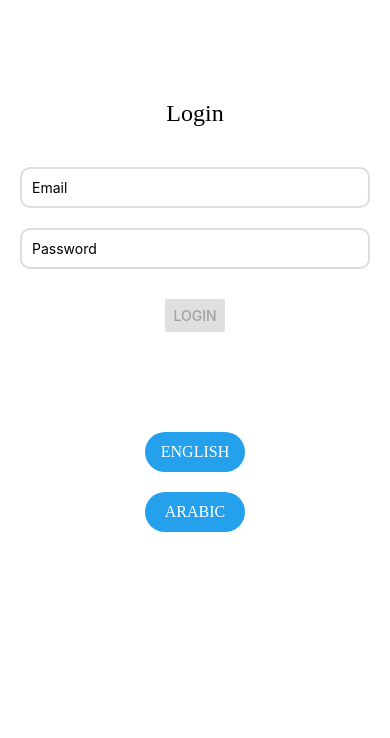
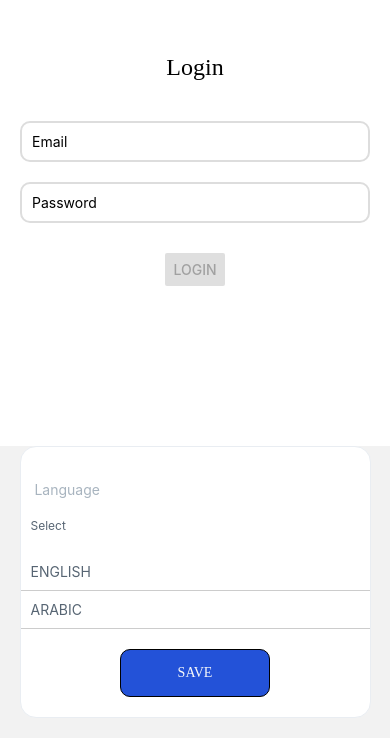
Before and after one commit to PriyaArora03/showMoviesList, a React Native app: screen /Login in a window 390 px wide. Shown: the part 106-844 px from the top of the page. Built offline with nearby package versions, Linux system fonts and the light colour scheme.

Commit message:
Localization integrated

```diff
--- a/src/screens/LoginPage/Login.tsx
+++ b/src/screens/LoginPage/Login.tsx
@@ -1,11 +1,12 @@
 import React, { useState } from 'react';
-import { View, TextInput, Button, StyleSheet, Alert, Text, TouchableOpacity } from 'react-native';
+import { View, TextInput, Button, StyleSheet, Alert, Text, TouchableOpacity, FlatList } from 'react-native';
 import { useDispatch } from 'react-redux';
 import { loginSuccess, loginFailure } from './../../../store/authSlice';
 import { useNavigation } from '@react-navigation/native';
 import { useTranslation } from 'react-i18next'
 import { LoginScreenNavigationProp } from '../../../type';
 import { setLanguage } from '../../../store/languageSlice';
+import i18next from 'i18next';
 
 const Login: React.FC = () => {
   const [email, setEmail] = useState<string>('');
@@ -15,6 +16,14 @@ const Login: React.FC = () => {
   const navigation = useNavigation<LoginScreenNavigationProp>();
 
   const { t, i18n } = useTranslation()
+
+  const languages = [
+    { label: t("english"), value: 'en' },
+    { label: t("arabic"), value: 'ab' },
+  ];
+
+  const [selectedLanguage, setSelectedLanguage] = useState(null);
+
 
   const validateEmail = (email: string) => {
     const emailRegex = /^[^\s@]+@[^\s@]+\.[^\s@]+$/;
@@ -57,47 +66,86 @@ const Login: React.FC = () => {
 
 
   return (
-    <View style={styles.container}>
+    <><View style={styles.container}>
       <Text style={styles.loginText}>{t("login")}</Text>
       <TextInput
         style={styles.input}
         placeholder={t("email")}
         value={email}
         onChangeText={setEmail}
-        testID="emailInput"
-      />
+        testID="emailInput" />
       <TextInput
         style={{ ...styles.input, marginBottom: 30 }}
         placeholder={t("password")}
         secureTextEntry
         value={password}
         onChangeText={setPassword}
-        testID="passwordInput"
-      />
+        testID="passwordInput" />
       <Button
         title={t("login")}
         disabled={!validateEmail(email) || !validatePassword(password)}
         onPress={handleLogin}
         testID="loginButton" />
       {/* <TouchableOpacity
-        style={styles.languageButton}
-        onPress={handleLogin}
-        disabled={!validateEmail(email) || !validatePassword(password)}>
-        <Text style={styles.languageButtonText}>{t("login")}</Text>
-      </TouchableOpacity> */}
-
-      <TouchableOpacity
-        style={{...styles.languageButton,  marginTop: 100}}
-        onPress={() => changeLanguage('en')}  >
+        style={{ ...styles.languageButton, marginTop: 100 }}
+        onPress={() => changeLanguage('en')}>
         <Text style={styles.languageButtonText}>{t("english")}</Text>
       </TouchableOpacity>
       <TouchableOpacity
-        style={{...styles.languageButton,  marginTop: 20}}
-        onPress={() => changeLanguage('ab')}  >
+        style={{ ...styles.languageButton, marginTop: 20 }}
+        onPress={() => changeLanguage('ab')}>
         <Text style={styles.languageButtonText}>{t("arabic")}</Text>
-      </TouchableOpacity>
+      </TouchableOpacity> */}
     </View>
+      <View style={styles.lang}>
+        <Text style={styles.sTitle1}> {t('language')}</Text>
+        <Text style={styles.sTitle2}>{t('select')} </Text>
 
+        <FlatList
+          data={languages}
+          renderItem={({ item }) => (
+            console.log("item", item),
+            <TouchableOpacity
+              onPress={() => {
+                setSelectedLanguage(item.value);
+              }}
+              style={selectedLanguage === item.value
+                ? styles.selectedLanguage
+                : styles.language}>
+              <Text
+                style={selectedLanguage === item.value
+                  ? styles.selectedText
+                  : styles.text}>
+                {item.label}
+              </Text>
+            </TouchableOpacity>
+          )} />
+
+        <View style={styles.btns}>
+          <TouchableOpacity
+            onPress={() => {
+              i18next.changeLanguage(selectedLanguage); // it will change the language through out the app.
+            }}
+            style={{
+              width: 150,
+              height: 48,
+              borderWidth: 0.5,
+              borderRadius: 10,
+              justifyContent: 'center',
+              alignItems: 'center',
+              backgroundColor: '#2352D8',
+            }}>
+            <Text
+              style={{
+                color: '#F7F9FA',
+                fontFamily: 'Manrope',
+                fontStyle: 'normal',
+              }}>
+              {t('save')}
+            </Text>
+          </TouchableOpacity>
+        </View>
+      </View></>
   );
 };
 
@@ -137,9 +185,85 @@ const styles = StyleSheet.create({
   languageButtonText: {
     textAlign: "center",
     fontSize: 16,
-    fontFamily: 'bold',
     color: 'white',
-  }
+  },
+  lang: {
+    width: '90%',
+    marginHorizontal: "5%",
+    backgroundColor: '#FFFFFF',
+    marginBottom:20,
+    borderWidth: 1,
+    borderColor: '#E9EDF2',
+    borderRadius: 16,
+    borderStyle: 'solid',
+  },
+  sTitle1: {
+    paddingTop: 34,
+    fontStyle: 'normal',
+    paddingLeft: 10,
+    paddingRight:10,
+    fontSize: 14,
+    color: '#A8B4BF',
+  },
+  sTitle2: {
+    paddingTop: 20,
+    paddingBottom: 20,
+    fontStyle: 'normal',
+    paddingLeft: 10,
+    paddingRight:10,
+    fontSize: 12,
+
+    color: '#576573',
+  },
+  languageItem: {
+    height: 50,
+
+    top: 20,
+    flexDirection: 'row',
+    alignItems: 'center',
+    paddingLeft: 30,
+  },
+  texts: {
+    fontFamily: 'Manrope',
+    fontStyle: 'normal',
+    color: '#576573',
+
+    fontSize: 14,
+  },
+  icon: {
+    width: 24,
+    height: 24,
+  },
+  btns: {
+    flexDirection: 'row',
+
+    width: '100%',
+    justifyContent: 'space-evenly',
+    alignItems: 'center',
+    marginTop: 20,
+    marginBottom: 20,
+  },
+  language: {
+    padding: 10,
+    backgroundColor: '#fff',
+    borderBottomWidth: 1,
+    borderBottomColor: '#ccc',
+  },
+  selectedLanguage: {
+    padding: 10,
+    backgroundColor: '#eee',
+    borderBottomWidth: 1,
+    borderBottomColor: '#ccc',
+  },
+  text: {
+    fontSize: 14,
+    color: '#576573',
+  },
+  selectedText: {
+    fontSize: 14,
+    color: '#24A0ED',
+    fontWeight: 'bold',
+  },
 });
 
 export default Login;
--- a/translations/Arabic/translation.json
+++ b/translations/Arabic/translation.json
@@ -4,6 +4,9 @@
     "password": "كلمة المرور",
     "loginHeading": "تسجيل الدخول",
     "movies": "أفلام",
-    "englisg": "إنجليزي",
-    "arabic": "عربي"
+    "english": "إنجليزي",
+    "arabic": "عربي",
+    "save": "يحفظ",
+    "language": "لغة",
+    "select": "يختار"
 }
--- a/translations/English/translation.json
+++ b/translations/English/translation.json
@@ -5,5 +5,8 @@
     "loginHeading": "LOGIN",
     "movies": "Movies",
     "english": "ENGLISH",
-    "arabic": "ARABIC"
+    "arabic": "ARABIC",
+    "save": "SAVE",
+    "language": "Language",
+    "select": "Select"
 }
```
